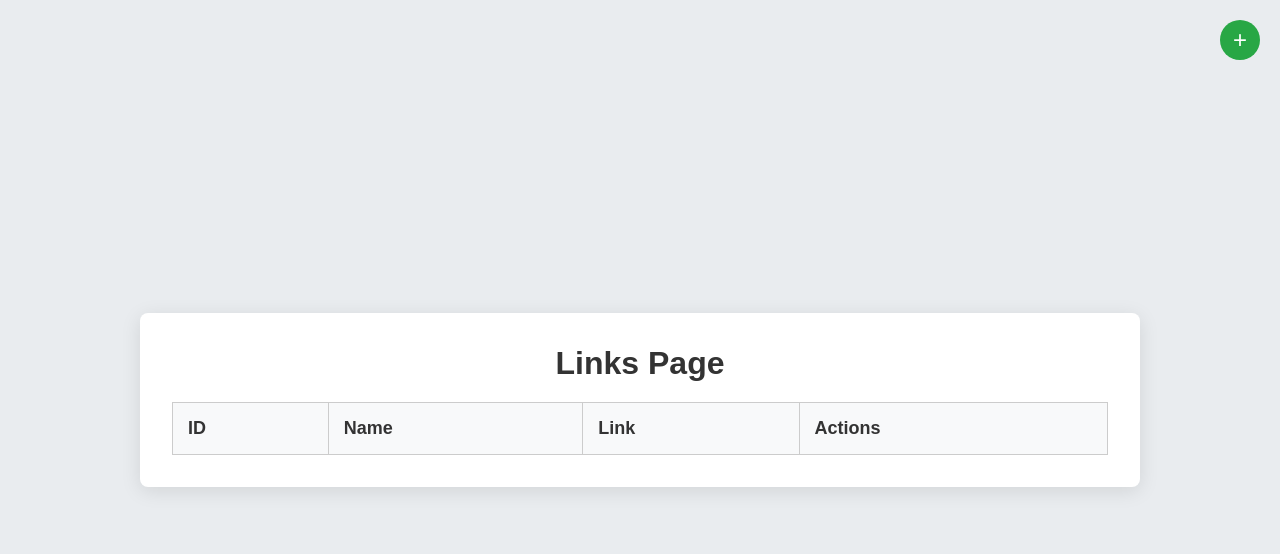
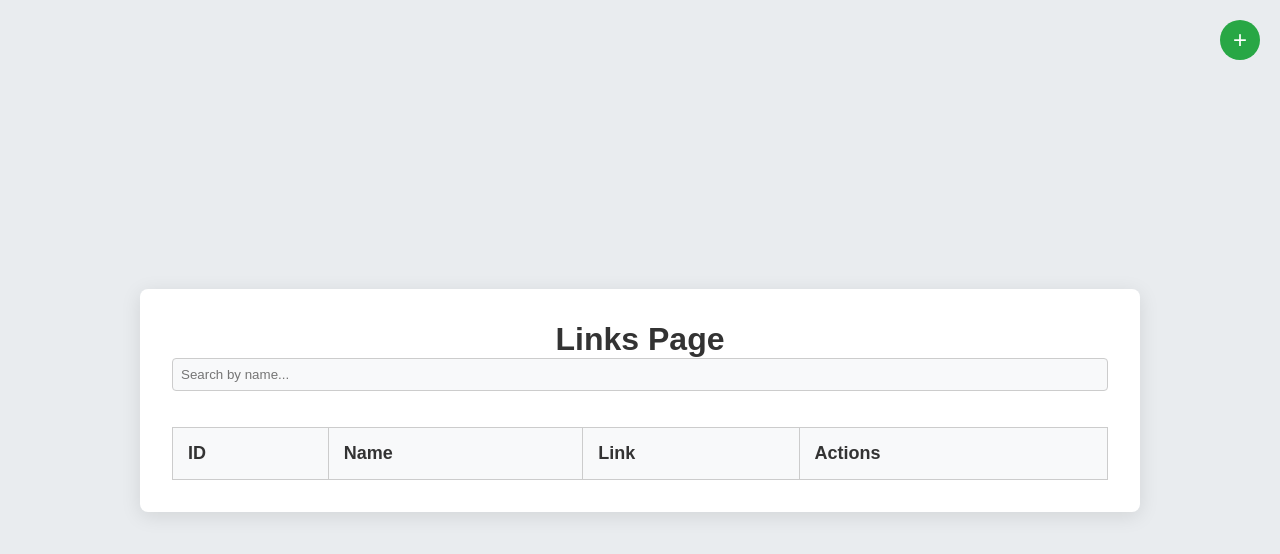
Before and after one commit to krushna06/Links-Manager, a Next.js app: page /links in a window 1280 px wide. Shown: the top 554 px of the page. Built offline with nearby package versions, Linux system fonts and the light colour scheme.

Commit message:
feat: search bar function

```diff
--- a/pages/links.js
+++ b/pages/links.js
@@ -6,6 +6,7 @@ const LinksPage = () => {
   const [linksData, setLinksData] = useState([]);
   const [isModalOpen, setIsModalOpen] = useState(false);
   const [currentLink, setCurrentLink] = useState(null);
+  const [searchQuery, setSearchQuery] = useState('');
 
   const handleAddLink = (newLink) => {
     const newId = linksData.length ? linksData[linksData.length - 1].id + 1 : 1;
@@ -21,10 +22,21 @@ const LinksPage = () => {
     setIsModalOpen(true);
   };
 
+  const filteredLinks = linksData.filter(link =>
+    link.name.toLowerCase().includes(searchQuery.toLowerCase())
+  );
+
   return (
     <div className={styles.container}>
       <div className={styles.content}>
         <h1 className={styles.title}>Links Page</h1>
+        <input
+          type="text"
+          placeholder="Search by name..."
+          value={searchQuery}
+          onChange={(e) => setSearchQuery(e.target.value)}
+          className={styles.searchInput}
+        />
         <button className={styles.addButton} onClick={() => setIsModalOpen(true)}>+</button>
         <table className={styles.table}>
           <thead>
@@ -36,7 +48,7 @@ const LinksPage = () => {
             </tr>
           </thead>
           <tbody>
-            {linksData.map(({ id, name, link }) => (
+            {filteredLinks.map(({ id, name, link }) => (
               <tr key={id}>
                 <td>{id}</td>
                 <td>{name}</td>
--- a/styles/Links.module.css
+++ b/styles/Links.module.css
@@ -68,3 +68,20 @@
   margin: 0 5px;
   font-size: 1.2rem;
 }
+
+.searchInput {
+  width: 100%;
+  padding: 0.5rem;
+  margin-bottom: 1rem;
+  border: 1px solid #ccc;
+  border-radius: 4px;
+  background-color: #f8f9fa;
+  color: #333;
+  transition: border-color 0.3s ease;
+}
+
+.searchInput:focus {
+  border-color: #0070f3;
+  outline: none;
+  background-color: #e2e6ea;
+}
```
